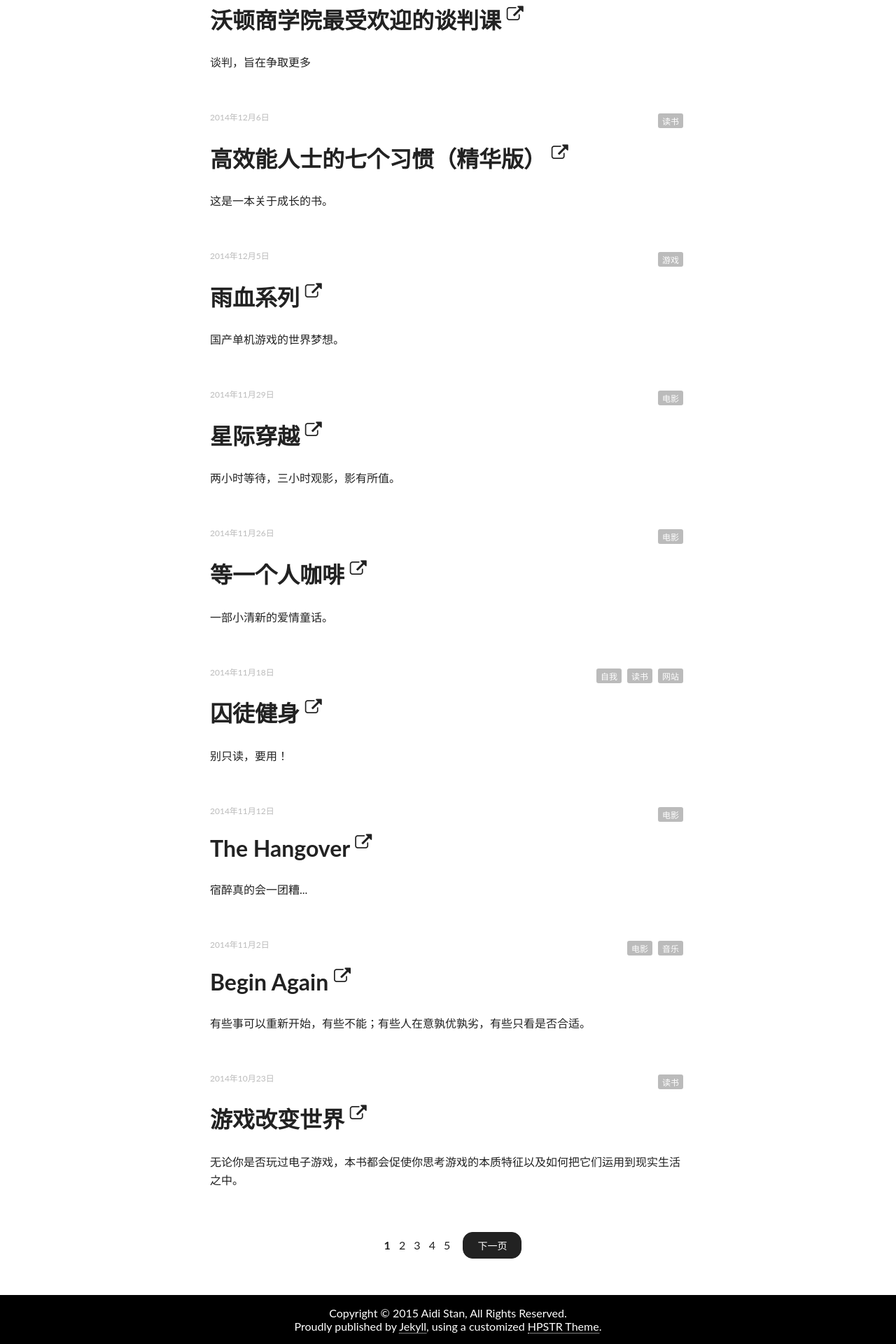
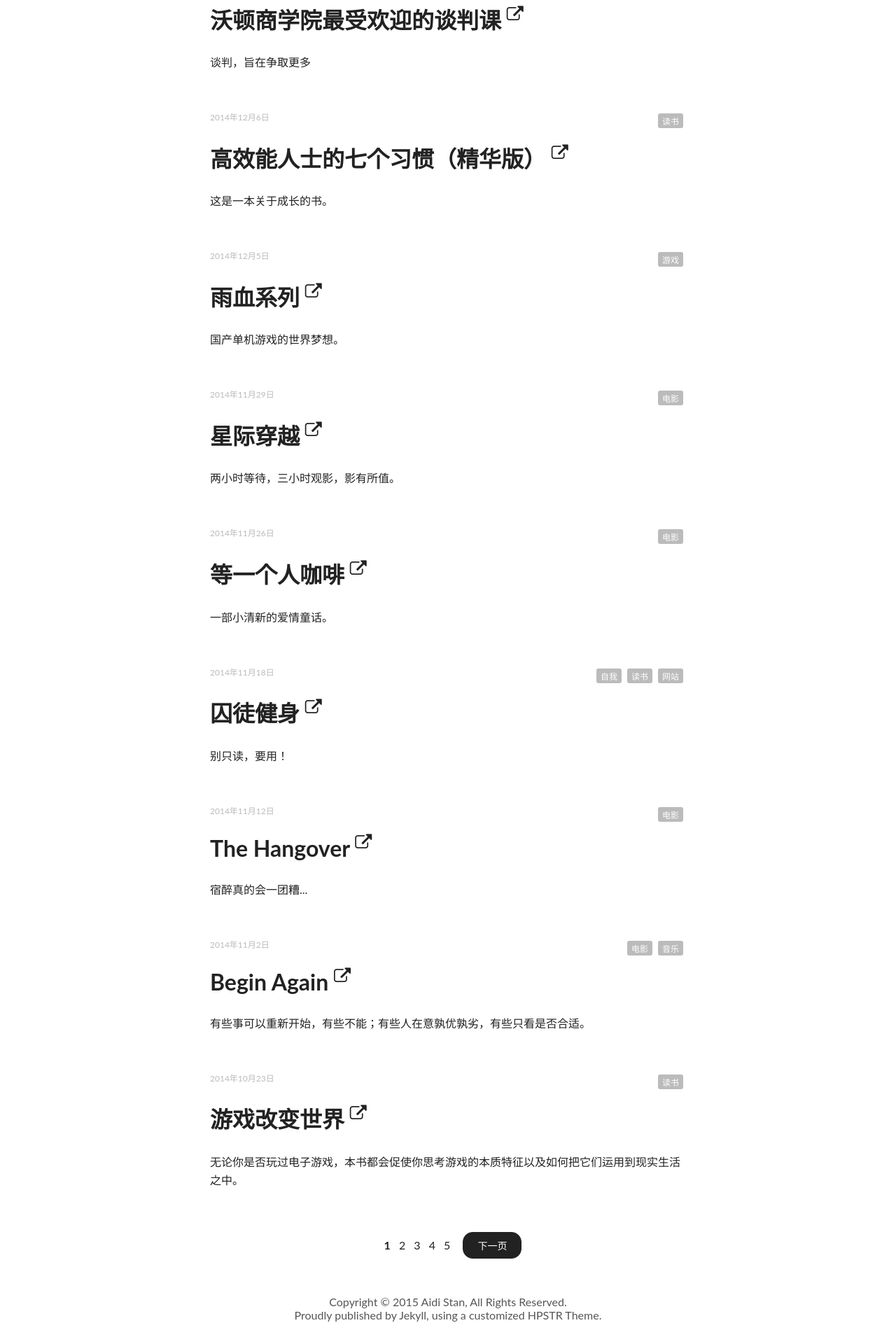
Before and after one commit to alex970448359/site-blog.aiditan.me, a Jekyll site: the page built from index.html, in a window 1280 px wide. Shown: the part 755-2675 px from the top of the page at 70% size. Built offline with Jekyll 4.4.1, drawn with Linux system fonts in a browser that asks for light colours; nearby versions of some CDN libraries; the list of posts is cut into pages by our own code; comment, search, counter and statistics services are not loaded.

Commit message:
Update footer's style

```diff
--- a/_sass/_adome.scss
+++ b/_sass/_adome.scss
@@ -1,7 +1,3 @@
-// Variables
-//---------------------------------------------------------
-$footer_hover_link: #009dcd;
-
 // Overwrite old styles
 //---------------------------------------------------------
 body {
@@ -43,20 +39,8 @@ body {
 }
 
 .footer-wrapper {
-  padding: 1em 1em;
-  margin-bottom: 0;
-  color: #fff;
-  background-color: #000;
-
-  a {
-    color: $white;
-    border-bottom: 1px dotted $white;
-
-    &:hover {
-      color: $footer_hover_link;
-      border-bottom-style: solid;
-      border-bottom-color: $footer_hover_link;
-    }
+  a:hover {
+    color: $text-color;
   }
 }
 
```
